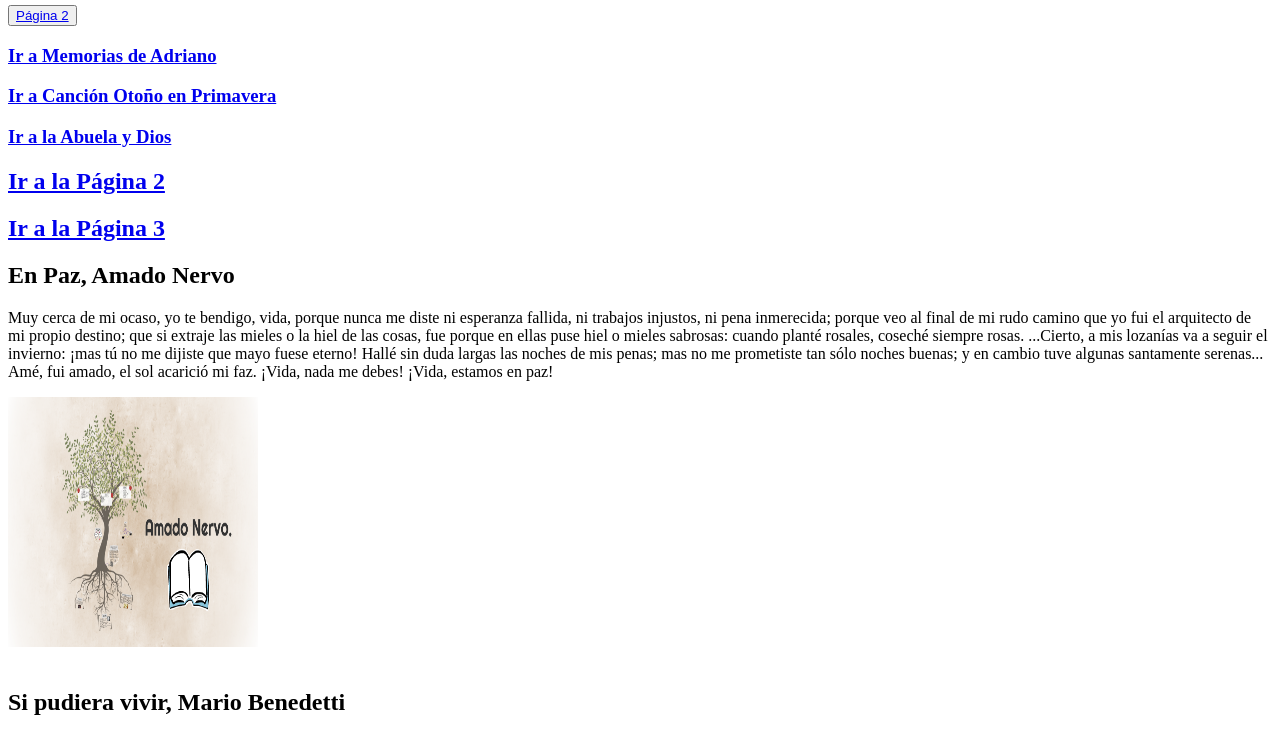
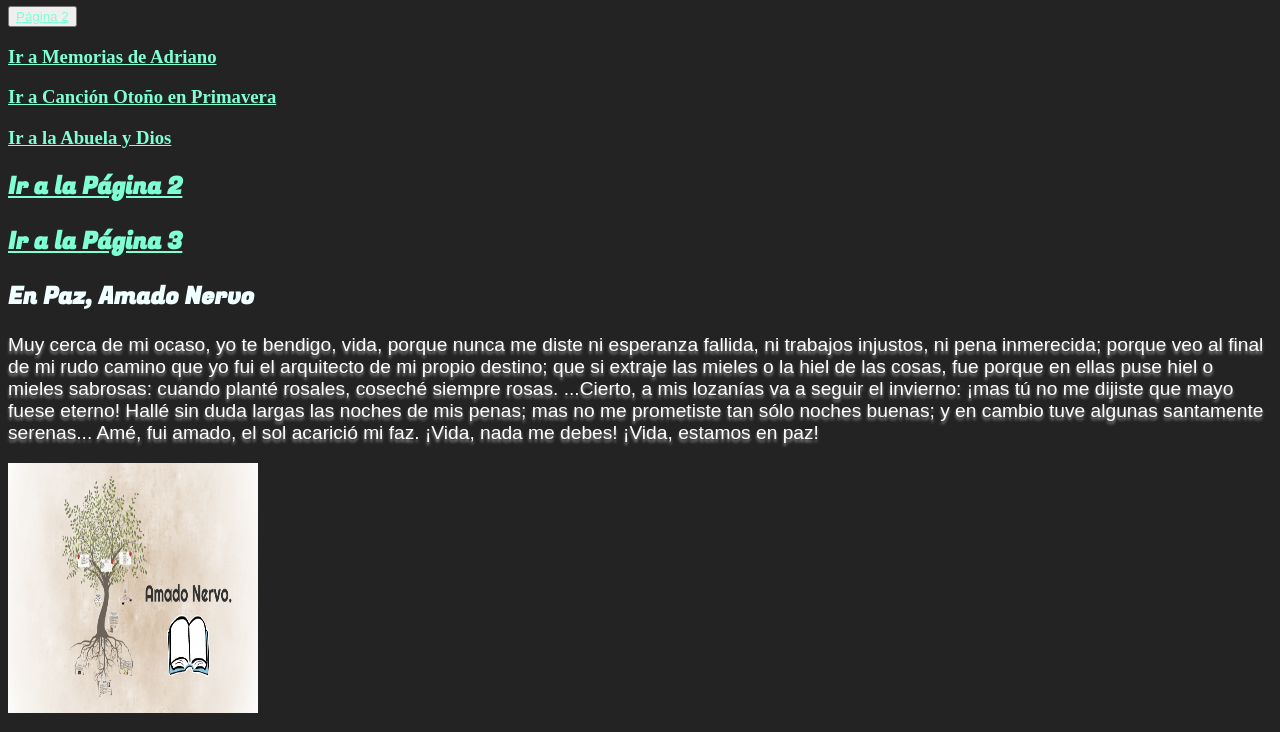
Before and after one commit to MARY713-OSS/guadalupe2.github.io, a plain HTML site: page index.html in a window 1280 px wide. Shown: the part 75-807 px from the top of the page. Drawn offline with Linux system fonts and the light colour scheme; a web font is replaced by a local one.

Commit message:
Add files via upload

```diff
--- a/index.html
+++ b/index.html
@@ -4,7 +4,7 @@
     <meta charset="UTF-8">
     <meta http-equiv="X-UA-Compatible" content="IE=edge">
     <meta name="viewport" content="width=device-width, initial-scale=1.0">
-    <link rel="stylesheet" href="Clase5.css">
+    <link rel="stylesheet" href="Clase5 (1).css">
     <title>Clase 5</title>
     <link rel="preconnect" href="https://fonts.googleapis.com">
     <link rel="preconnect" href="https://fonts.gstatic.com" crossorigin>
```
